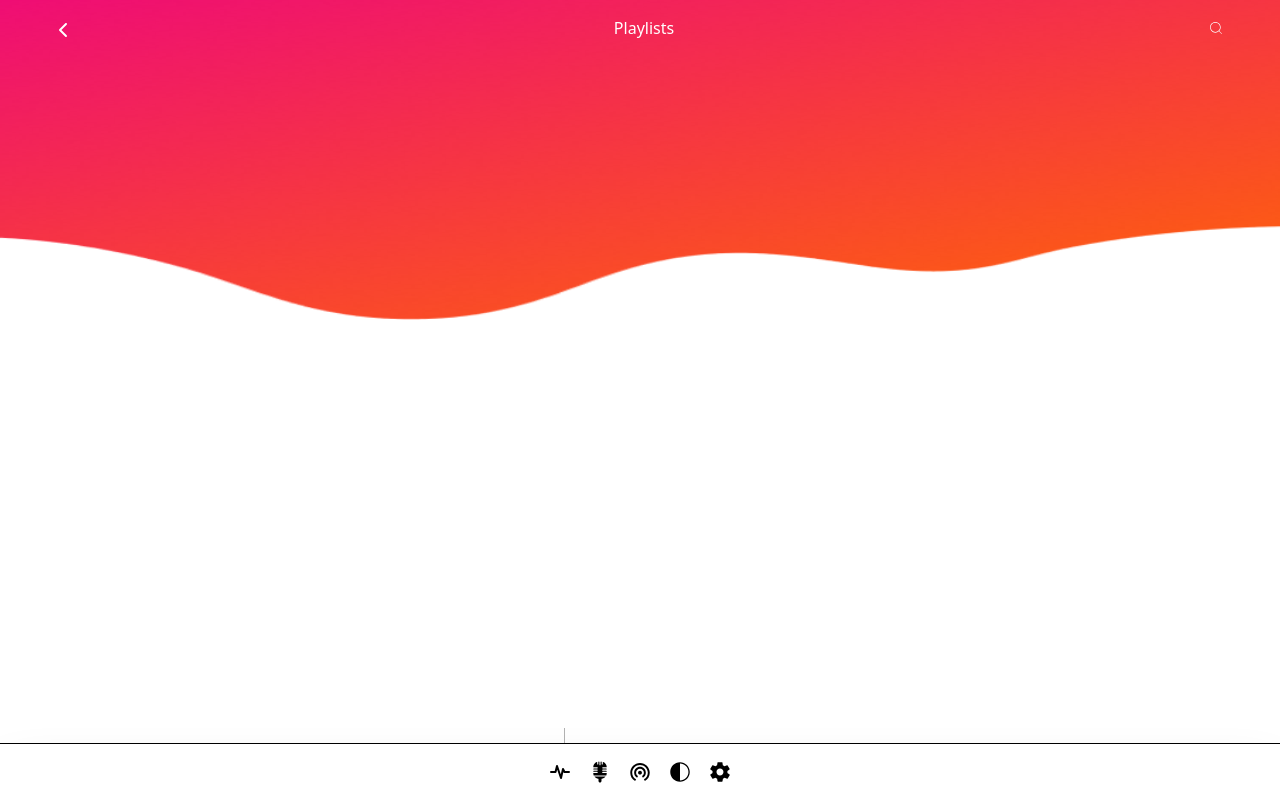
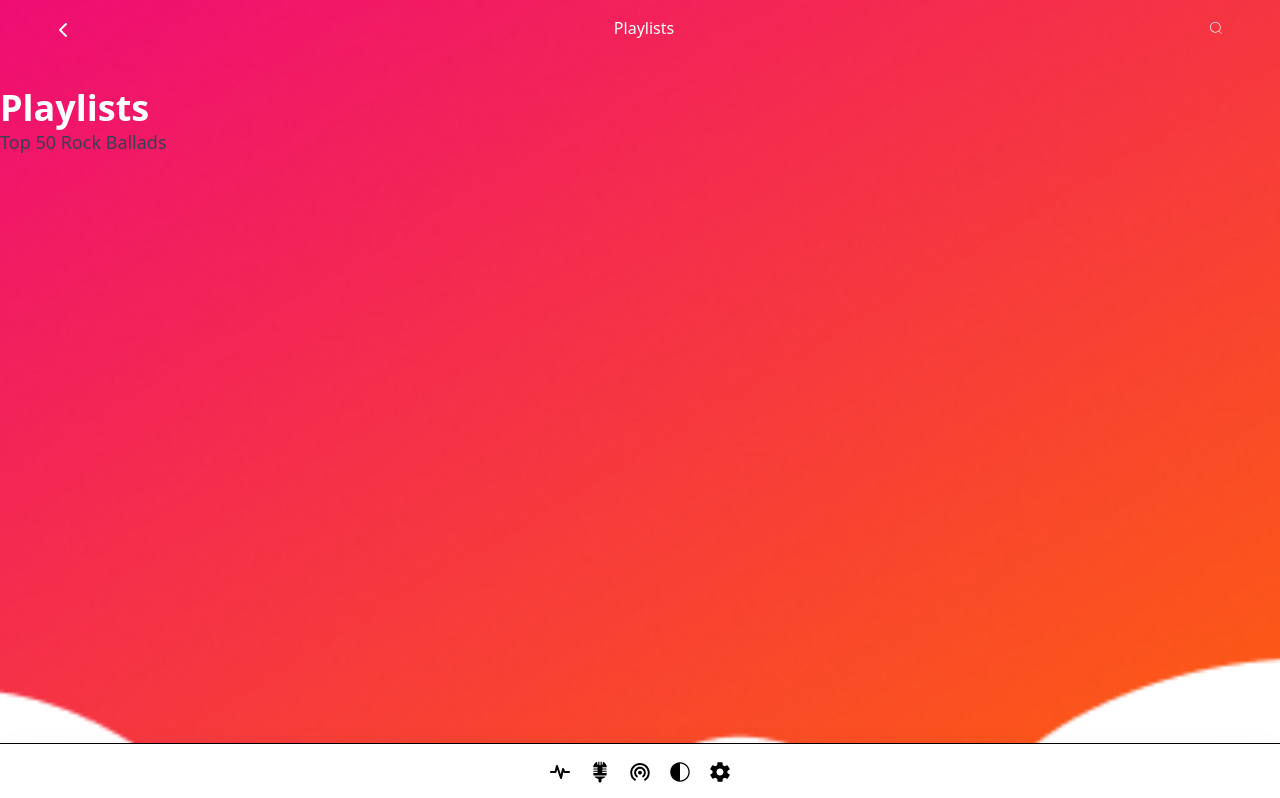
Before and after one commit to Antoxius/iPlayMusic, a Next.js app: page /playlists in a window 1280 px wide. Before the commit this address had no page. Shown: the top 798 px of the page. Built offline with nearby package versions, Linux system fonts and the light colour scheme.

Commit message:
second commit

```diff
--- a/app/api/auth/callback/route.js
+++ b/app/api/auth/callback/route.js
@@ -25,10 +25,10 @@ export async function GET ( request ) {
 
     const cookieStore = await cookies();
 
-    // IPM_AT = Iplaymusic acces token
+    // IPM_AT = Iplaymusic access token
     cookieStore.set('IPM_AT', data.access_token, { maxAge: data.expires_in })
     // IPM_RT = Iplaymusic refresh token
-                                                    // expires 5 times later than access token
+                                                // expires 5 times later than access token
     cookieStore.set('IPM_RT', data.refresh_token, { maxAge: data.expires_in * 5 })
     // redirect to home page
 
--- a/app/components/footer/Footer.jsx
+++ b/app/components/footer/FooterNavigation.jsx
@@ -3,11 +3,11 @@ import { IoIosMicrophone } from "react-icons/io";
 import { IoMdWifi } from "react-icons/io";
 import { IoIosContrast } from "react-icons/io";
 import { IoMdSettings } from "react-icons/io";
-export default function Footer () {
+export default function FooterNavigation () {
 
 return (
     <>
-        <footer className="w-full shadow-2xl fixed bottom-0 mt-8 py-4 border-t shadow- bg-white flex justify-center items-center">
+        <footer className="w-full shadow-2xl fixed bottom-0 mt-8 py-4 border-t bg-white flex justify-center items-center">
             <div className="flex gap-4">
                 <TbActivityHeartbeat className="text-2xl">
                     <a href="http://index"></a>
--- a/app/components/header/Header.jsx
+++ b/app/components/header/Header.jsx
@@ -1,14 +1,12 @@
 
 import Image from "next/image.js";
-import Navigation from "../Navigation/Navigation.jsx";
+import Navigation from "../navigation/HeaderNavigation.jsx";
 
 export default function Header () {
     return (
-        <header className="w-full h-80 relative flex justify-center mb-8">
+        <header className="w-full relative flex justify-center mb-8">
             {/* Baggrundsbillede */}
-            <div className="absolute inset-0 w-full h-full -z-10">
-                <Image fill src="/sound-wave.png" alt="Sound Wave Header img"  />
-            </div>
+
             {/* Indhold ovenpå billedet */}
             <div className="w-full ">
                 <Navigation/>
--- a/app/components/navigation/Navigation.jsx
+++ b/app/components/navigation/HeaderNavigation.jsx
@@ -1,11 +1,10 @@
-
 'use client';
 import Link from "next/link";
 import { FaChevronLeft } from "react-icons/fa6";
 import { CiSearch } from "react-icons/ci";
 import { usePathname } from "next/navigation";
 
-export default function Navigation () {
+export default function HeaderNavigation () {
     const pathname = usePathname();
 
     // Udtræk sidetitlen fra path
--- /dev/null
+++ b/app/featured/page.jsx
@@ -0,0 +1,12 @@
+import HeaderNavigation from '../components/navigation/HeaderNavigation';
+
+export default function Featured () {
+
+return (
+    <>
+    <HeaderNavigation/>
+    <h1>Featured</h1>
+
+    </>
+)
+}
--- a/app/layout.jsx
+++ b/app/layout.jsx
@@ -1,6 +1,6 @@
 import "./globals.css";
 import Header from "./components/Header/Header.jsx";
-import Footer from "./components/Footer/Footer.jsx";
+import Footer from "./components/footer/FooterNavigation.jsx";
 
 
 
--- a/app/login/page.jsx
+++ b/app/login/page.jsx
@@ -9,10 +9,10 @@ return (
 
         <h1 className="text-3xl mb-8">Login Page</h1>
         <button className="bg-orange-500 p-5 border-4 rounded-lg">
-        <a href={`https://accounts.spotify.com/authorize?response_type=code&client_id=${CLIENT_ID}&redirect_uri=${REDIRECT_URI}&scope=playlist-read-private`}
-        className="w-full h-full">
-            Log in with Spotify
-        </a>
+            <a href={`https://accounts.spotify.com/authorize?response_type=code&client_id=${CLIENT_ID}&redirect_uri=${REDIRECT_URI}&show_dialog=true&scope=playlist-read-private`}
+            className="w-full h-full">
+                Log in with Spotify
+            </a>
         </button>
         </div>
     </>
--- a/app/page.jsx
+++ b/app/page.jsx
@@ -14,12 +14,7 @@ export default async function Home() {
   return (
     <div className="-mt-60">
       <main className="mx-6 ">
-        <h1 className="text-5xl text-white font-bold dark:text-white">
-          Playlist
-        </h1>
-        <p className="text-lg text-gray-700 dark:text-gray-300">
-          Top 50 Rock Ballads
-        </p>
+
       </main>
     </div>
   );
--- /dev/null
+++ b/app/playlists/page.jsx
@@ -0,0 +1,15 @@
+import Image from "next/image";
+
+export default function Playlists() {
+
+return (
+<div className="h-30 ">
+    <Image width={375} height={273} src="/sound-wave.png" alt="Sound Wave Header img" className="w-full fixed top-0 -z-10" />
+    <h1 className="text-4xl text-white font-bold dark:text-white">
+      Playlists
+    </h1>
+    <p className="text-lg text-gray-700 dark:text-gray-300">
+      Top 50 Rock Ballads
+    </p>
+</div>
+)}
```
